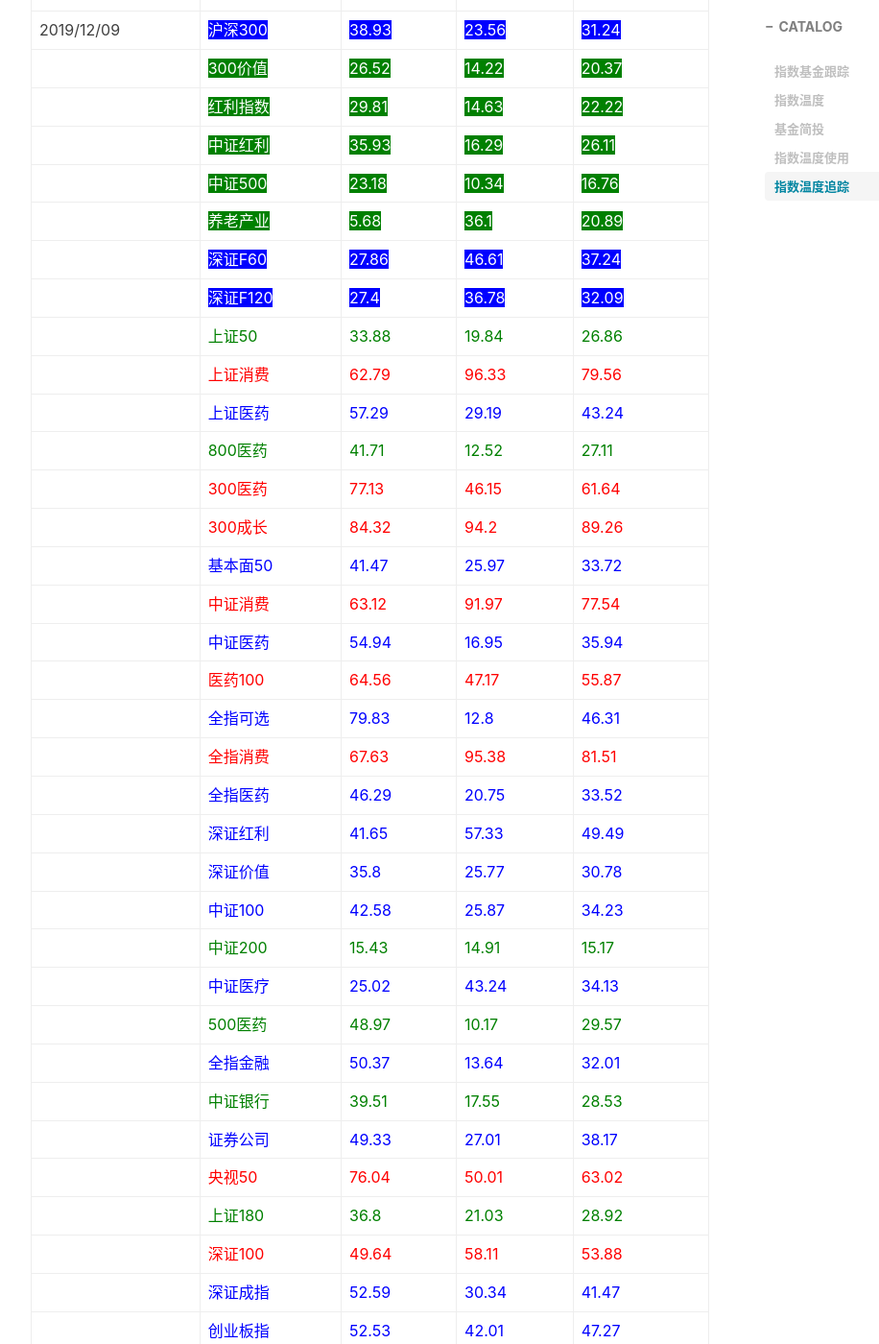
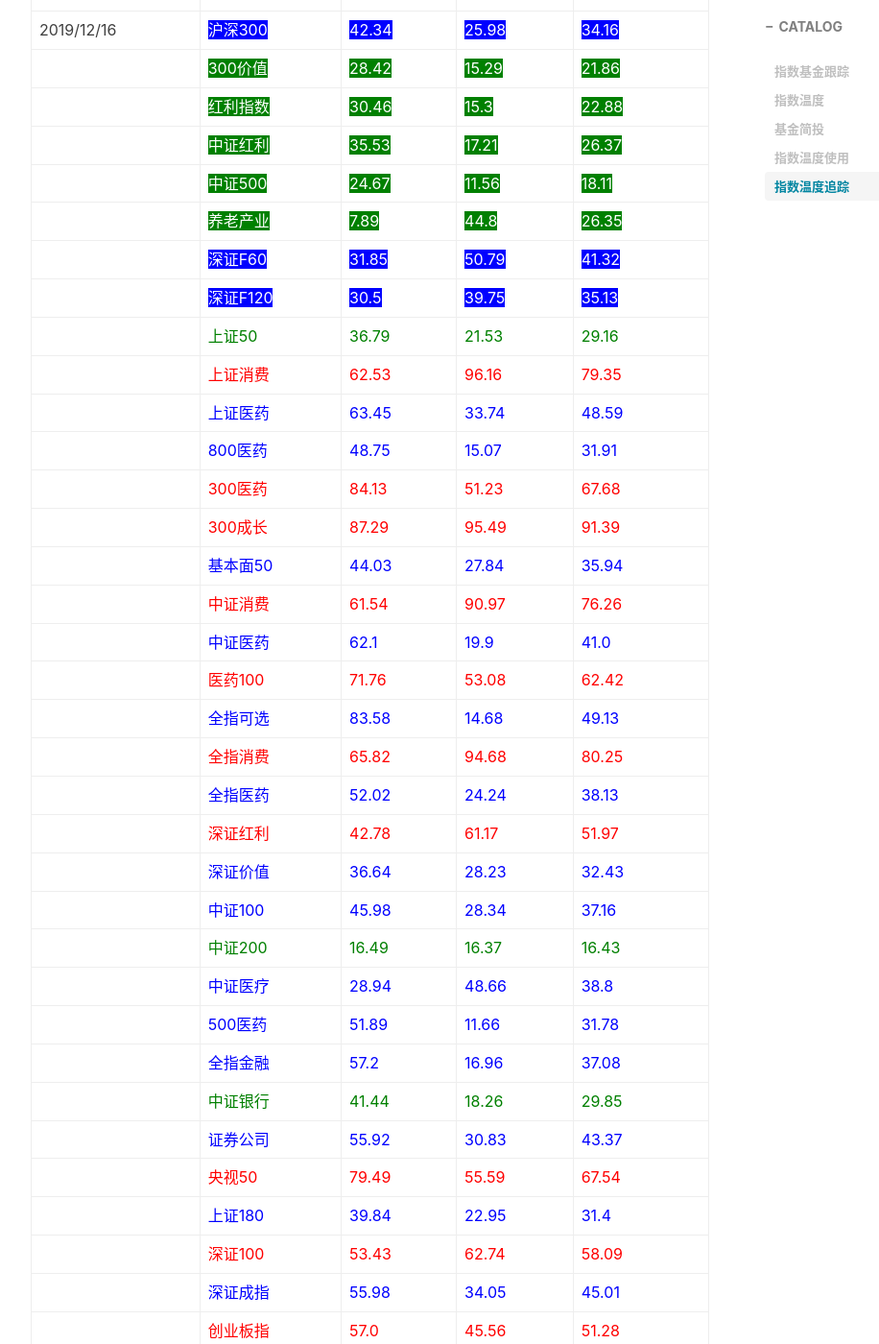
Before and after one commit to shoppingwang/shoppingwang.github.io, a Jekyll site: the page built from _posts/2019-11-09-indices-temperature.md, in a window 1280 px wide and 1400 px high, scrolled down 2664 px. Shown: the whole window at 96% size, without its empty margins (233-1149 px from the left). Built offline with Jekyll 4.4.1, drawn with Linux system fonts in a browser that asks for light colours; nearby versions of some CDN libraries; comment, search, counter and statistics services are not loaded.

Commit message:
add index temperature

```diff
--- a/_posts/2019-11-09-indices-temperature.md
+++ b/_posts/2019-11-09-indices-temperature.md
@@ -77,6 +77,41 @@ tags:
 
 | 日期 | 指数名称 | PE温度 | PB温度 | 指数温度 |
 | --- | --- | --- | --- | --- |
+|2019/12/16|<span style="color: white; background-color: blue;">沪深300</span>|<span style="color: white; background-color: blue;">42.34</span>|<span style="color: white; background-color: blue;">25.98</span>|<span style="color: white; background-color: blue;">34.16</span>|
+||<span style="color: white; background-color: green;">300价值</span>|<span style="color: white; background-color: green;">28.42</span>|<span style="color: white; background-color: green;">15.29</span>|<span style="color: white; background-color: green;">21.86</span>|
+||<span style="color: white; background-color: green;">红利指数</span>|<span style="color: white; background-color: green;">30.46</span>|<span style="color: white; background-color: green;">15.3</span>|<span style="color: white; background-color: green;">22.88</span>|
+||<span style="color: white; background-color: green;">中证红利</span>|<span style="color: white; background-color: green;">35.53</span>|<span style="color: white; background-color: green;">17.21</span>|<span style="color: white; background-color: green;">26.37</span>|
+||<span style="color: white; background-color: green;">中证500</span>|<span style="color: white; background-color: green;">24.67</span>|<span style="color: white; background-color: green;">11.56</span>|<span style="color: white; background-color: green;">18.11</span>|
+||<span style="color: white; background-color: green;">养老产业</span>|<span style="color: white; background-color: green;">7.89</span>|<span style="color: white; background-color: green;">44.8</span>|<span style="color: white; background-color: green;">26.35</span>|
+||<span style="color: white; background-color: blue;">深证F60</span>|<span style="color: white; background-color: blue;">31.85</span>|<span style="color: white; background-color: blue;">50.79</span>|<span style="color: white; background-color: blue;">41.32</span>|
+||<span style="color: white; background-color: blue;">深证F120</span>|<span style="color: white; background-color: blue;">30.5</span>|<span style="color: white; background-color: blue;">39.75</span>|<span style="color: white; background-color: blue;">35.13</span>|
+||<span style="color: green;">上证50</span>|<span style="color: green;">36.79</span>|<span style="color: green;">21.53</span>|<span style="color: green;">29.16</span>|
+||<span style="color: red;">上证消费</span>|<span style="color: red;">62.53</span>|<span style="color: red;">96.16</span>|<span style="color: red;">79.35</span>|
+||<span style="color: blue;">上证医药</span>|<span style="color: blue;">63.45</span>|<span style="color: blue;">33.74</span>|<span style="color: blue;">48.59</span>|
+||<span style="color: blue;">800医药</span>|<span style="color: blue;">48.75</span>|<span style="color: blue;">15.07</span>|<span style="color: blue;">31.91</span>|
+||<span style="color: red;">300医药</span>|<span style="color: red;">84.13</span>|<span style="color: red;">51.23</span>|<span style="color: red;">67.68</span>|
+||<span style="color: red;">300成长</span>|<span style="color: red;">87.29</span>|<span style="color: red;">95.49</span>|<span style="color: red;">91.39</span>|
+||<span style="color: blue;">基本面50</span>|<span style="color: blue;">44.03</span>|<span style="color: blue;">27.84</span>|<span style="color: blue;">35.94</span>|
+||<span style="color: red;">中证消费</span>|<span style="color: red;">61.54</span>|<span style="color: red;">90.97</span>|<span style="color: red;">76.26</span>|
+||<span style="color: blue;">中证医药</span>|<span style="color: blue;">62.1</span>|<span style="color: blue;">19.9</span>|<span style="color: blue;">41.0</span>|
+||<span style="color: red;">医药100</span>|<span style="color: red;">71.76</span>|<span style="color: red;">53.08</span>|<span style="color: red;">62.42</span>|
+||<span style="color: blue;">全指可选</span>|<span style="color: blue;">83.58</span>|<span style="color: blue;">14.68</span>|<span style="color: blue;">49.13</span>|
+||<span style="color: red;">全指消费</span>|<span style="color: red;">65.82</span>|<span style="color: red;">94.68</span>|<span style="color: red;">80.25</span>|
+||<span style="color: blue;">全指医药</span>|<span style="color: blue;">52.02</span>|<span style="color: blue;">24.24</span>|<span style="color: blue;">38.13</span>|
+||<span style="color: red;">深证红利</span>|<span style="color: red;">42.78</span>|<span style="color: red;">61.17</span>|<span style="color: red;">51.97</span>|
+||<span style="color: blue;">深证价值</span>|<span style="color: blue;">36.64</span>|<span style="color: blue;">28.23</span>|<span style="color: blue;">32.43</span>|
+||<span style="color: blue;">中证100</span>|<span style="color: blue;">45.98</span>|<span style="color: blue;">28.34</span>|<span style="color: blue;">37.16</span>|
+||<span style="color: green;">中证200</span>|<span style="color: green;">16.49</span>|<span style="color: green;">16.37</span>|<span style="color: green;">16.43</span>|
+||<span style="color: blue;">中证医疗</span>|<span style="color: blue;">28.94</span>|<span style="color: blue;">48.66</span>|<span style="color: blue;">38.8</span>|
+||<span style="color: blue;">500医药</span>|<span style="color: blue;">51.89</span>|<span style="color: blue;">11.66</span>|<span style="color: blue;">31.78</span>|
+||<span style="color: blue;">全指金融</span>|<span style="color: blue;">57.2</span>|<span style="color: blue;">16.96</span>|<span style="color: blue;">37.08</span>|
+||<span style="color: green;">中证银行</span>|<span style="color: green;">41.44</span>|<span style="color: green;">18.26</span>|<span style="color: green;">29.85</span>|
+||<span style="color: blue;">证券公司</span>|<span style="color: blue;">55.92</span>|<span style="color: blue;">30.83</span>|<span style="color: blue;">43.37</span>|
+||<span style="color: red;">央视50</span>|<span style="color: red;">79.49</span>|<span style="color: red;">55.59</span>|<span style="color: red;">67.54</span>|
+||<span style="color: blue;">上证180</span>|<span style="color: blue;">39.84</span>|<span style="color: blue;">22.95</span>|<span style="color: blue;">31.4</span>|
+||<span style="color: red;">深证100</span>|<span style="color: red;">53.43</span>|<span style="color: red;">62.74</span>|<span style="color: red;">58.09</span>|
+||<span style="color: blue;">深证成指</span>|<span style="color: blue;">55.98</span>|<span style="color: blue;">34.05</span>|<span style="color: blue;">45.01</span>|
+||<span style="color: red;">创业板指</span>|<span style="color: red;">57.0</span>|<span style="color: red;">45.56</span>|<span style="color: red;">51.28</span>|
 |2019/12/09|<span style="color: white; background-color: blue;">沪深300</span>|<span style="color: white; background-color: blue;">38.93</span>|<span style="color: white; background-color: blue;">23.56</span>|<span style="color: white; background-color: blue;">31.24</span>|
 ||<span style="color: white; background-color: green;">300价值</span>|<span style="color: white; background-color: green;">26.52</span>|<span style="color: white; background-color: green;">14.22</span>|<span style="color: white; background-color: green;">20.37</span>|
 ||<span style="color: white; background-color: green;">红利指数</span>|<span style="color: white; background-color: green;">29.81</span>|<span style="color: white; background-color: green;">14.63</span>|<span style="color: white; background-color: green;">22.22</span>|
@@ -85,33 +120,6 @@ tags:
 ||<span style="color: white; background-color: green;">养老产业</span>|<span style="color: white; background-color: green;">5.68</span>|<span style="color: white; background-color: green;">36.1</span>|<span style="color: white; background-color: green;">20.89</span>|
 ||<span style="color: white; background-color: blue;">深证F60</span>|<span style="color: white; background-color: blue;">27.86</span>|<span style="color: white; background-color: blue;">46.61</span>|<span style="color: white; background-color: blue;">37.24</span>|
 ||<span style="color: white; background-color: blue;">深证F120</span>|<span style="color: white; background-color: blue;">27.4</span>|<span style="color: white; background-color: blue;">36.78</span>|<span style="color: white; background-color: blue;">32.09</span>|
-||<span style="color: green;">上证50</span>|<span style="color: green;">33.88</span>|<span style="color: green;">19.84</span>|<span style="color: green;">26.86</span>|
-||<span style="color: red;">上证消费</span>|<span style="color: red;">62.79</span>|<span style="color: red;">96.33</span>|<span style="color: red;">79.56</span>|
-||<span style="color: blue;">上证医药</span>|<span style="color: blue;">57.29</span>|<span style="color: blue;">29.19</span>|<span style="color: blue;">43.24</span>|
-||<span style="color: green;">800医药</span>|<span style="color: green;">41.71</span>|<span style="color: green;">12.52</span>|<span style="color: green;">27.11</span>|
-||<span style="color: red;">300医药</span>|<span style="color: red;">77.13</span>|<span style="color: red;">46.15</span>|<span style="color: red;">61.64</span>|
-||<span style="color: red;">300成长</span>|<span style="color: red;">84.32</span>|<span style="color: red;">94.2</span>|<span style="color: red;">89.26</span>|
-||<span style="color: blue;">基本面50</span>|<span style="color: blue;">41.47</span>|<span style="color: blue;">25.97</span>|<span style="color: blue;">33.72</span>|
-||<span style="color: red;">中证消费</span>|<span style="color: red;">63.12</span>|<span style="color: red;">91.97</span>|<span style="color: red;">77.54</span>|
-||<span style="color: blue;">中证医药</span>|<span style="color: blue;">54.94</span>|<span style="color: blue;">16.95</span>|<span style="color: blue;">35.94</span>|
-||<span style="color: red;">医药100</span>|<span style="color: red;">64.56</span>|<span style="color: red;">47.17</span>|<span style="color: red;">55.87</span>|
-||<span style="color: blue;">全指可选</span>|<span style="color: blue;">79.83</span>|<span style="color: blue;">12.8</span>|<span style="color: blue;">46.31</span>|
-||<span style="color: red;">全指消费</span>|<span style="color: red;">67.63</span>|<span style="color: red;">95.38</span>|<span style="color: red;">81.51</span>|
-||<span style="color: blue;">全指医药</span>|<span style="color: blue;">46.29</span>|<span style="color: blue;">20.75</span>|<span style="color: blue;">33.52</span>|
-||<span style="color: blue;">深证红利</span>|<span style="color: blue;">41.65</span>|<span style="color: blue;">57.33</span>|<span style="color: blue;">49.49</span>|
-||<span style="color: blue;">深证价值</span>|<span style="color: blue;">35.8</span>|<span style="color: blue;">25.77</span>|<span style="color: blue;">30.78</span>|
-||<span style="color: blue;">中证100</span>|<span style="color: blue;">42.58</span>|<span style="color: blue;">25.87</span>|<span style="color: blue;">34.23</span>|
-||<span style="color: green;">中证200</span>|<span style="color: green;">15.43</span>|<span style="color: green;">14.91</span>|<span style="color: green;">15.17</span>|
-||<span style="color: blue;">中证医疗</span>|<span style="color: blue;">25.02</span>|<span style="color: blue;">43.24</span>|<span style="color: blue;">34.13</span>|
-||<span style="color: green;">500医药</span>|<span style="color: green;">48.97</span>|<span style="color: green;">10.17</span>|<span style="color: green;">29.57</span>|
-||<span style="color: blue;">全指金融</span>|<span style="color: blue;">50.37</span>|<span style="color: blue;">13.64</span>|<span style="color: blue;">32.01</span>|
-||<span style="color: green;">中证银行</span>|<span style="color: green;">39.51</span>|<span style="color: green;">17.55</span>|<span style="color: green;">28.53</span>|
-||<span style="color: blue;">证券公司</span>|<span style="color: blue;">49.33</span>|<span style="color: blue;">27.01</span>|<span style="color: blue;">38.17</span>|
-||<span style="color: red;">央视50</span>|<span style="color: red;">76.04</span>|<span style="color: red;">50.01</span>|<span style="color: red;">63.02</span>|
-||<span style="color: green;">上证180</span>|<span style="color: green;">36.8</span>|<span style="color: green;">21.03</span>|<span style="color: green;">28.92</span>|
-||<span style="color: red;">深证100</span>|<span style="color: red;">49.64</span>|<span style="color: red;">58.11</span>|<span style="color: red;">53.88</span>|
-||<span style="color: blue;">深证成指</span>|<span style="color: blue;">52.59</span>|<span style="color: blue;">30.34</span>|<span style="color: blue;">41.47</span>|
-||<span style="color: blue;">创业板指</span>|<span style="color: blue;">52.53</span>|<span style="color: blue;">42.01</span>|<span style="color: blue;">47.27</span>|
 |2019/12/05|<span style="color: white; background-color: blue;">沪深300</span>|<span style="color: white; background-color: blue;">38.4</span>|<span style="color: white; background-color: blue;">23.28</span>|<span style="color: white; background-color: blue;">30.84</span>|
 ||<span style="color: white; background-color: green;">300价值</span>|<span style="color: white; background-color: green;">26.4</span>|<span style="color: white; background-color: green;">14.15</span>|<span style="color: white; background-color: green;">20.27</span>|
 ||<span style="color: white; background-color: green;">红利指数</span>|<span style="color: white; background-color: green;">30.29</span>|<span style="color: white; background-color: green;">14.71</span>|<span style="color: white; background-color: green;">22.5</span>|
```
